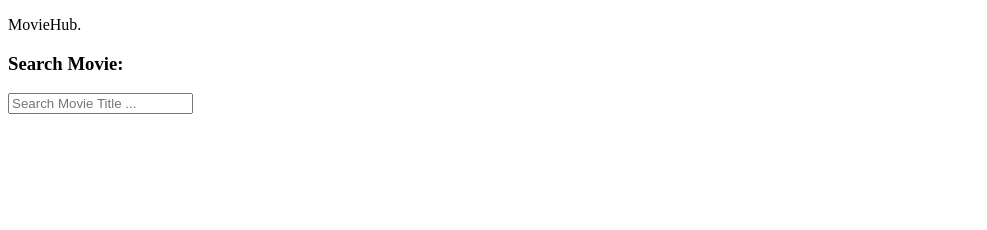
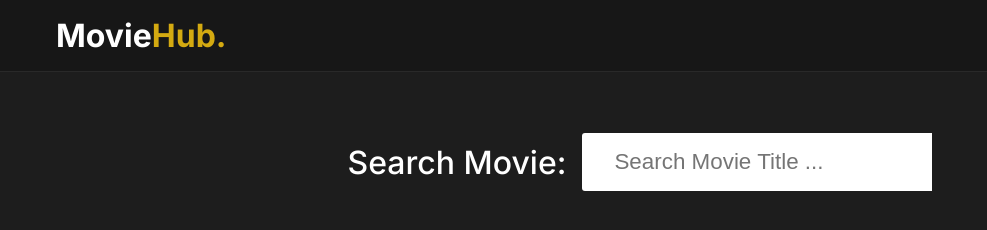
Before and after one commit to Tapalina/Moviesearch, a plain HTML site: page index.html in a window 1280 px wide. Shown: the whole page, without its empty margins (0-987 px from the left). Drawn offline with Linux system fonts and the light colour scheme.

Commit message:
Update index.html

```diff
--- a/index.html
+++ b/index.html
@@ -8,7 +8,7 @@
     <!-- font awesome icons cdn -->
     <link rel="stylesheet" href="https://cdnjs.cloudflare.com/ajax/libs/font-awesome/6.0.0-beta3/css/all.min.css" integrity="sha512-Fo3rlrZj/k7ujTnHg4CGR2D7kSs0v4LLanw2qksYuRlEzO+tcaEPQogQ0KaoGN26/zrn20ImR1DfuLWnOo7aBA==" crossorigin="anonymous" referrerpolicy="no-referrer" />
     <!-- custom css -->
-    <link rel = "stylesheet" href = "style.css">
+    <link rel = "stylesheet" href = "movie.css">
 </head>
 <body>
 
```
